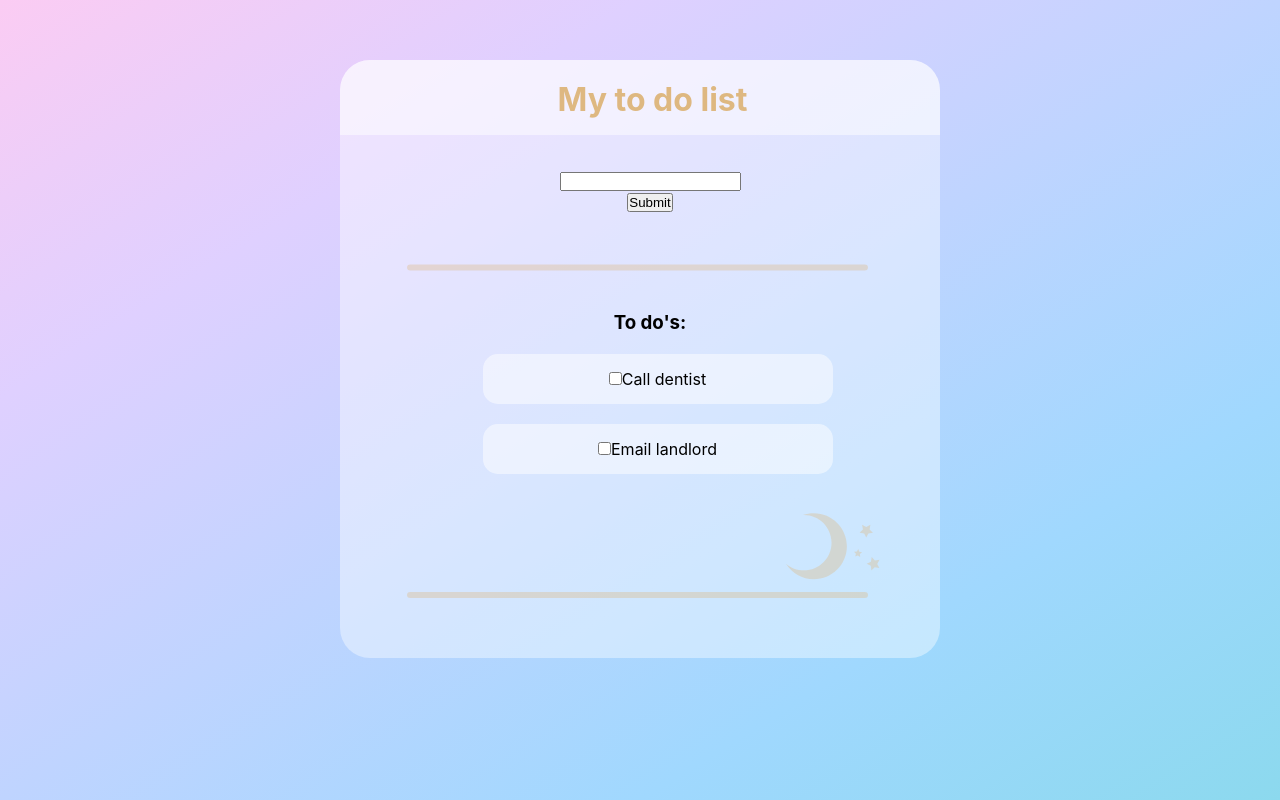
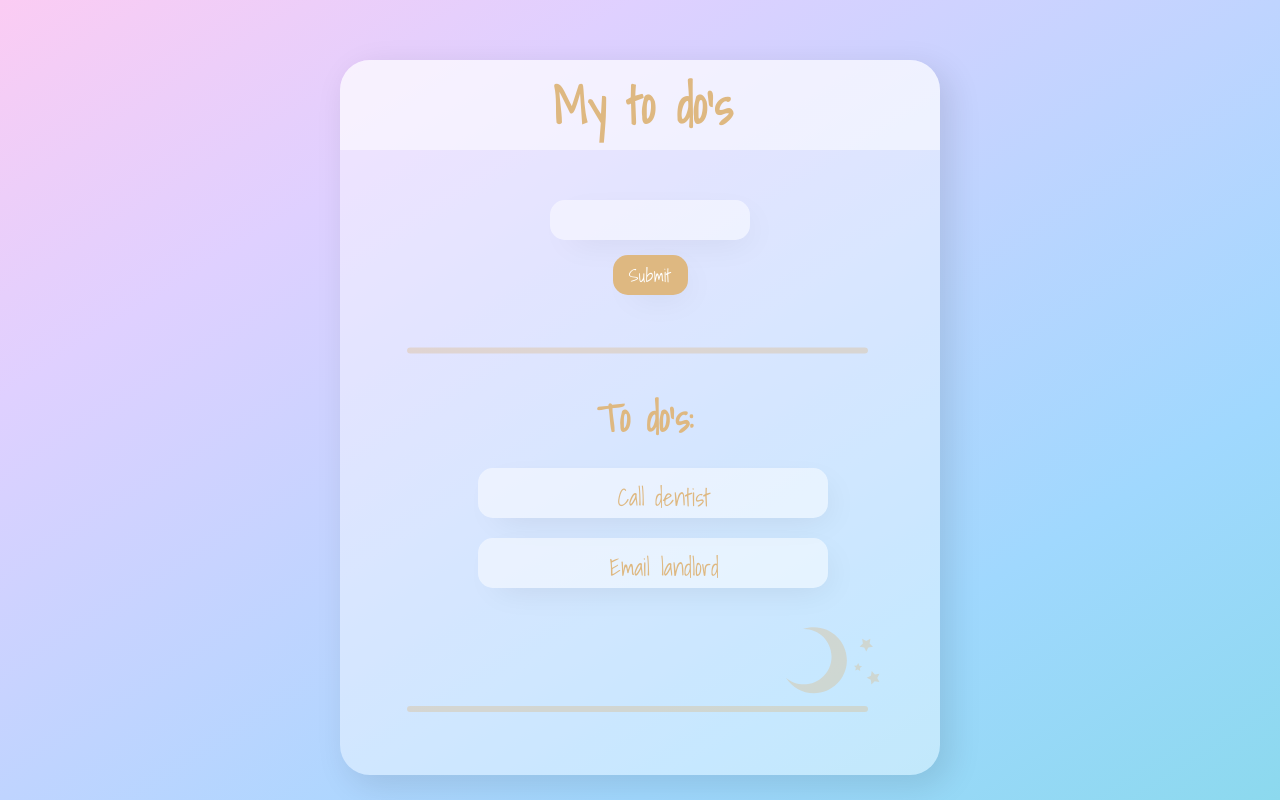
Before and after one commit to ilaria-orlando/intro-react, a React (Create React App) app: page / in a window 1280 px wide. Built offline with nearby package versions, Linux system fonts and the light colour scheme.

Commit message:
add further styling to form elements

```diff
--- a/src/App.css
+++ b/src/App.css
@@ -1,7 +1,11 @@
+
+@import url('https://fonts.googleapis.com/css2?family=Bebas+Neue&family=Shadows+Into+Light&display=swap');
+
 *{
     margin: 0;
     padding: 0;
     box-sizing: border-box;
+    font-family: 'Shadows Into Light', cursive;
 }
 
 body{
@@ -14,51 +18,88 @@ body{
 }
 
 .App {
+    color: #deb881;
     text-align: center;
     margin-top: 60px;
     border-radius: 30px;
     width: 600px;
     height: auto;
     background-color: rgba(255, 255, 255, 0.40);
+    box-shadow: 9px 10px 32px 2px rgba(0,0,0,0.1);
+    -webkit-box-shadow: 9px 10px 32px 2px rgba(0,0,0,0.1);
+    -moz-box-shadow: 9px 10px 32px 2px rgba(0,0,0,0.1);
 
 }
 
 
 
 h1{
-    /*color: #a685e2;*/
-    color: #deb881;
     width: inherit;
     border-radius: 30px 30px 0 0;
     margin: 0;
-    padding: 20px 0 0 25px;
-    height: 75px;
+    padding: 5px 0 0 5px;
+    height: 90px;
     background-color: rgba(255, 255, 255, 0.50);
+    font-size: 50px;
+}
+
+h3{
+    font-size: 38px;
 }
 
 .form{
     padding: 35px 0 0 20px;
 }
 
+input[type=text]{
+    margin: 15px;
+    width: 200px;
+    height: 40px;
+    border-radius: 15px;
+    background-color: rgba(255, 255, 255, 0.50);;
+    border-style: none;
+    text-align: center;
+    box-shadow: 9px 10px 34px -12px rgba(0,0,0,0.1);
+    -webkit-box-shadow: 9px 10px 34px -12px rgba(0,0,0,0.1);
+    -moz-box-shadow: 9px 10px 34px -12px rgba(0,0,0,0.1);
+}
+
 .list{
-    padding: 20px 0 0 20px;
+    padding: 10px 0 0 10px;
     display: flex;
     justify-content: center;
     align-items: center;
     flex-direction: column;
 }
 
-/*input[type="checkbox"] {
+button{
+    box-shadow: 9px 10px 34px -12px rgba(0,0,0,0.1);
+    -webkit-box-shadow: 9px 10px 34px -12px rgba(0,0,0,0.1);
+    -moz-box-shadow: 9px 10px 34px -12px rgba(0,0,0,0.1);
+    background-color: #deb881;
+    color: white;
+    font-size: 18px;
+    border-style: none;
+    border-radius: 15px;
+    width: 75px;
+    height: 40px;
+}
+
+input[type="checkbox"] {
     opacity: 0;
-}*/
+}
 
 .listitem{
-    padding-top: 15px;
+    padding: 10px 0 0 10px;
     margin: 20px 0 0 15px;
     height: 50px;
     width: 350px;
     border-radius: 15px;
     background-color: rgba(255, 255, 255, 0.50);
+    box-shadow: 9px 10px 34px -12px rgba(0,0,0,0.1);
+    -webkit-box-shadow: 9px 10px 34px -12px rgba(0,0,0,0.1);
+    -moz-box-shadow: 9px 10px 34px -12px rgba(0,0,0,0.1);
+    font-size: 24px;
 }
 
 
--- a/src/App.js
+++ b/src/App.js
@@ -29,7 +29,7 @@ function App() {
 
     return (
       <div className="App">
-          <h1>My to do list</h1>
+          <h1>My to do's</h1>
           <div className="form">
               <form>
                   <div><input ref={todoNameRef} type="text" name="todo"/></div>
```
